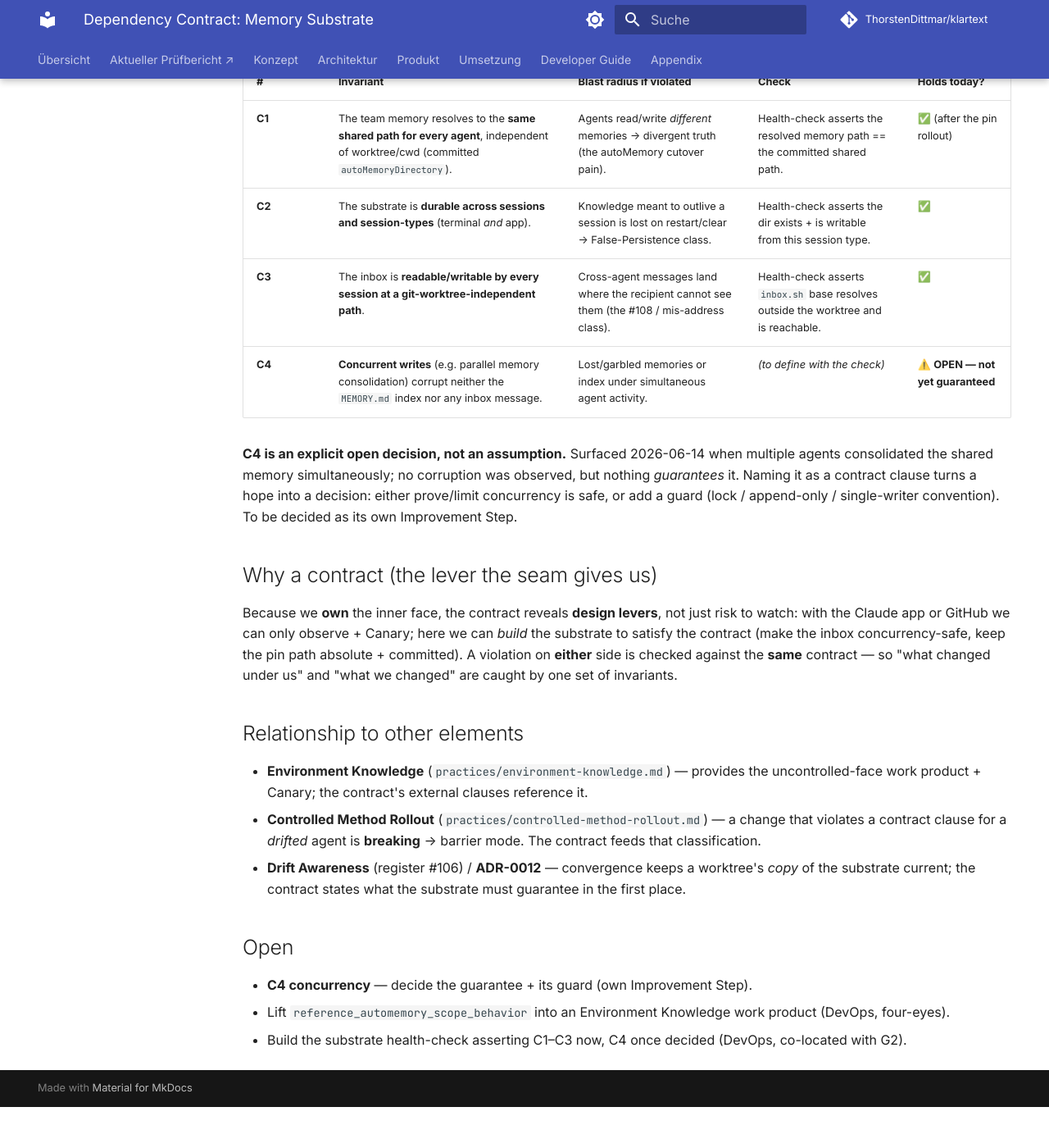
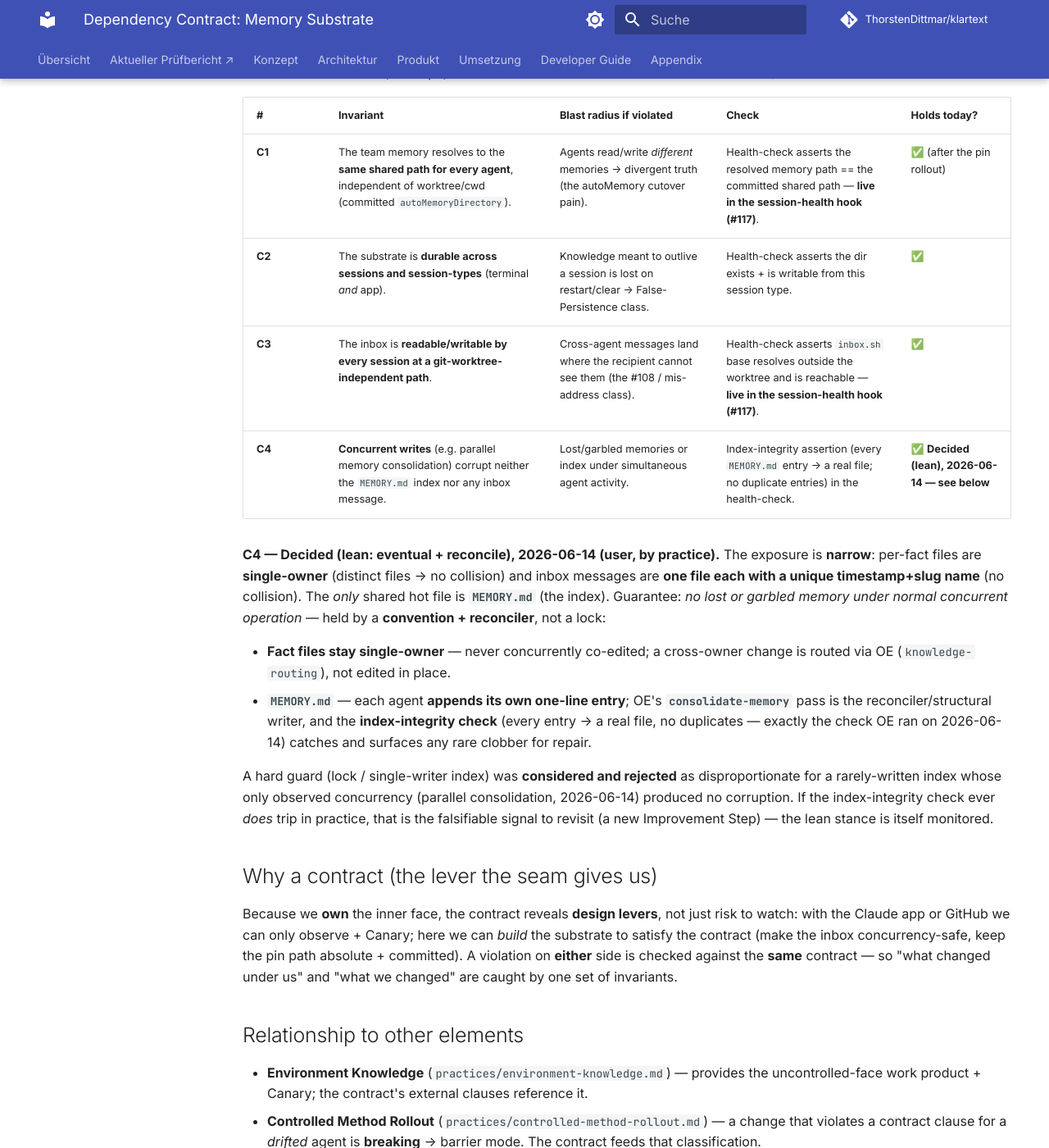
Before and after one commit to ThorstenDittmar/klartext, an MkDocs documentation site: the page built from docs/superpowers/improvement/contracts/memory-substrate.md, in a window 1280 px wide and 1400 px high, scrolled down 978 px. Shown: the whole window at 82% size. Built offline with MkDocs 1.6.1 and Material for MkDocs 9.7.7, drawn with Linux system fonts in a browser that asks for light colours; comment, search, counter and statistics services are not loaded; before the commit the page ends 2328 px from its top, so only the background shows below that; some of the changed text lies outside the part shown.

Commit message:
docs(method): decide C4 concurrency lean + contract corrections (#117 live, EK already exists) (#119)
Step 1 of the pre-refactoring cleanup. C4 (memory-substrate concurrency) decided
by the user, by practice: LEAN (eventual + reconcile), not a hard lock. Exposure
is narrow — per-fact files are single-owner and inbox messages are unique-file
(both collision-free); only MEMORY.md is a shared hot file. Guarantee held by
convention + reconciler: append-own-line + OE consolidate-memory pass + an
index-integrity check (every entry -> a real file, no duplicates). Hard
lock/single-writer rejected as disproportionate; if the integrity check ever
trips, that is the falsifiable signal to revisit (monitored).

Two tracked corrections folded in (faithful records):
- C1/C3 are now LIVE in the session-health hook (#117) — reflected in the Check
  column and status.
- The "lift reference_automemory_scope_behavior into an EK work product" item was
  already done (environment/claude-code-app.md v2, #99/#103) — the contract now
  points there instead of implying new work.

Registered in method.md (Dependency Contract entry) and continuous-improvement.md
(register row). Additive/backward-compatible -> rolling, no barrier.

Co-authored-by: Claude Opus 4.8 (1M context) <noreply@anthropic.com>

```diff
--- a/docs/superpowers/improvement/contracts/memory-substrate.md
+++ b/docs/superpowers/improvement/contracts/memory-substrate.md
@@ -20,7 +20,7 @@
 
 | Face | What | Modeled as | Owner |
 |---|---|---|---|
-| **Uncontrolled** (external-like) | app `autoMemory` resolution (pin honored? per-cwd default? trust), `~/.claude` semantics, filesystem | **Environment Knowledge** work product (version-bound + **Canary**) — lifts the existing empirical finding `reference_automemory_scope_behavior` into the repo | DevOps (empirical, four-eyes) |
+| **Uncontrolled** (external-like) | app `autoMemory` resolution (pin honored? per-cwd default? trust), `~/.claude` semantics, filesystem | **Environment Knowledge** work product (version-bound + **Canary**) — **already in the repo**: the autoMemory resolution lives in `environment/claude-code-app.md` (v2, #99/#103); same Resource = the app, so no separate card | DevOps (empirical, four-eyes) |
 | **Controlled** (our artifact) | `inbox.sh`, directory layout, `MEMORY.md` convention, committed pin | our **IaC + health-check** (we change it deliberately — no Canary needed) | DevOps (mechanism) + OE (conventions) |
 | **The seam** | the invariants below — *whichever* side provides them | **this Dependency Contract** | OE |
 
@@ -32,15 +32,27 @@ check).
 
 | # | Invariant | Blast radius if violated | Check | Holds today? |
 |---|---|---|---|---|
-| **C1** | The team memory resolves to the **same shared path for every agent**, independent of worktree/cwd (committed `autoMemoryDirectory`). | Agents read/write *different* memories → divergent truth (the autoMemory cutover pain). | Health-check asserts the resolved memory path == the committed shared path. | ✅ (after the pin rollout) |
+| **C1** | The team memory resolves to the **same shared path for every agent**, independent of worktree/cwd (committed `autoMemoryDirectory`). | Agents read/write *different* memories → divergent truth (the autoMemory cutover pain). | Health-check asserts the resolved memory path == the committed shared path — **live in the session-health hook (#117)**. | ✅ (after the pin rollout) |
 | **C2** | The substrate is **durable across sessions and session-types** (terminal *and* app). | Knowledge meant to outlive a session is lost on restart/clear → False-Persistence class. | Health-check asserts the dir exists + is writable from this session type. | ✅ |
-| **C3** | The inbox is **readable/writable by every session at a git-worktree-independent path**. | Cross-agent messages land where the recipient cannot see them (the #108 / mis-address class). | Health-check asserts `inbox.sh` base resolves outside the worktree and is reachable. | ✅ |
-| **C4** | **Concurrent writes** (e.g. parallel memory consolidation) corrupt neither the `MEMORY.md` index nor any inbox message. | Lost/garbled memories or index under simultaneous agent activity. | *(to define with the check)* | ⚠️ **OPEN — not yet guaranteed** |
+| **C3** | The inbox is **readable/writable by every session at a git-worktree-independent path**. | Cross-agent messages land where the recipient cannot see them (the #108 / mis-address class). | Health-check asserts `inbox.sh` base resolves outside the worktree and is reachable — **live in the session-health hook (#117)**. | ✅ |
+| **C4** | **Concurrent writes** (e.g. parallel memory consolidation) corrupt neither the `MEMORY.md` index nor any inbox message. | Lost/garbled memories or index under simultaneous agent activity. | Index-integrity assertion (every `MEMORY.md` entry → a real file; no duplicate entries) in the health-check. | ✅ **Decided (lean), 2026-06-14 — see below** |
 
-**C4 is an explicit open decision, not an assumption.** Surfaced 2026-06-14 when multiple agents consolidated
-the shared memory simultaneously; no corruption was observed, but nothing *guarantees* it. Naming it as a
-contract clause turns a hope into a decision: either prove/limit concurrency is safe, or add a guard
-(lock / append-only / single-writer convention). To be decided as its own Improvement Step.
+**C4 — Decided (lean: eventual + reconcile), 2026-06-14 (user, by practice).** The exposure is **narrow**:
+per-fact files are **single-owner** (distinct files → no collision) and inbox messages are **one file each
+with a unique timestamp+slug name** (no collision). The *only* shared hot file is **`MEMORY.md`** (the index).
+Guarantee: *no lost or garbled memory under normal concurrent operation* — held by a **convention + reconciler**,
+not a lock:
+
+- **Fact files stay single-owner** — never concurrently co-edited; a cross-owner change is routed via OE
+  (`knowledge-routing`), not edited in place.
+- **`MEMORY.md`** — each agent **appends its own one-line entry**; OE's **`consolidate-memory`** pass is the
+  reconciler/structural writer, and the **index-integrity check** (every entry → a real file, no duplicates —
+  exactly the check OE ran on 2026-06-14) catches and surfaces any rare clobber for repair.
+
+A hard guard (lock / single-writer index) was **considered and rejected** as disproportionate for a
+rarely-written index whose only observed concurrency (parallel consolidation, 2026-06-14) produced no
+corruption. If the index-integrity check ever *does* trip in practice, that is the falsifiable signal to
+revisit (a new Improvement Step) — the lean stance is itself monitored.
 
 ## Why a contract (the lever the seam gives us)
 
@@ -59,8 +71,13 @@ of invariants.
 - **Drift Awareness** (register #106) / **ADR-0012** — convergence keeps a worktree's *copy* of the substrate
   current; the contract states what the substrate must guarantee in the first place.
 
-## Open
+## Status & open
 
-- **C4 concurrency** — decide the guarantee + its guard (own Improvement Step).
-- Lift `reference_automemory_scope_behavior` into an Environment Knowledge work product (DevOps, four-eyes).
-- Build the substrate health-check asserting C1–C3 now, C4 once decided (DevOps, co-located with G2).
+- **C1, C3** — ✅ live in the session-health hook (#117).
+- **C2** (durability) — holds; its explicit hook assertion is still pending (DevOps, fold into the hook).
+- **C4** — ✅ **decided lean (2026-06-14)**; its check = the **index-integrity assertion** (every entry → a real
+  file, no duplicates), to be added to the hook (DevOps).
+- Uncontrolled face (autoMemory resolution) — ✅ already an Environment Knowledge work product
+  (`environment/claude-code-app.md`, v2); no separate card.
+- **Monitor (OE):** if the index-integrity check ever trips in practice, revisit the lean stance (new
+  Improvement Step).
```
Also changed, not shown: docs/superpowers/improvement/continuous-improvement.md (+1 -1 lines), docs/superpowers/improvement/method.md (+2 -2 lines).
